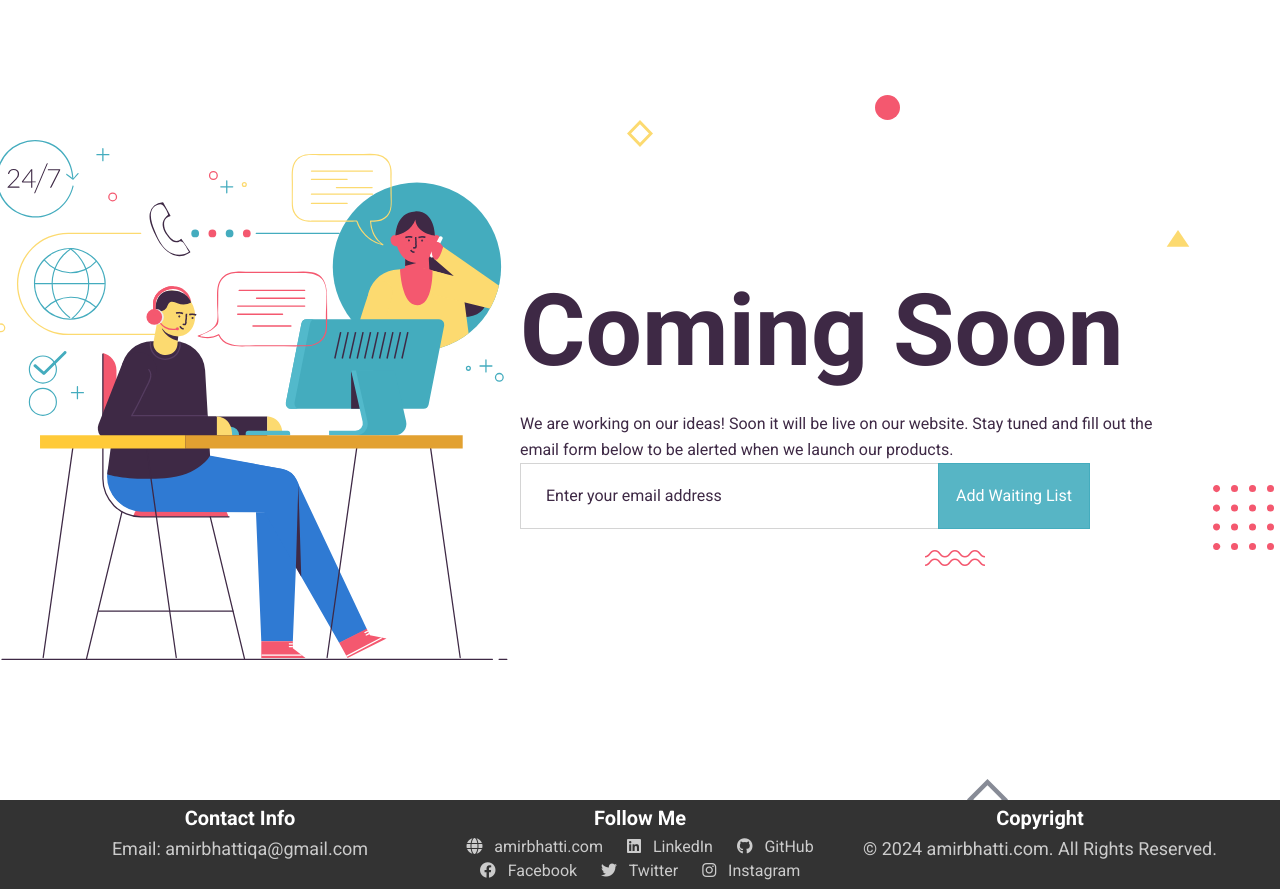
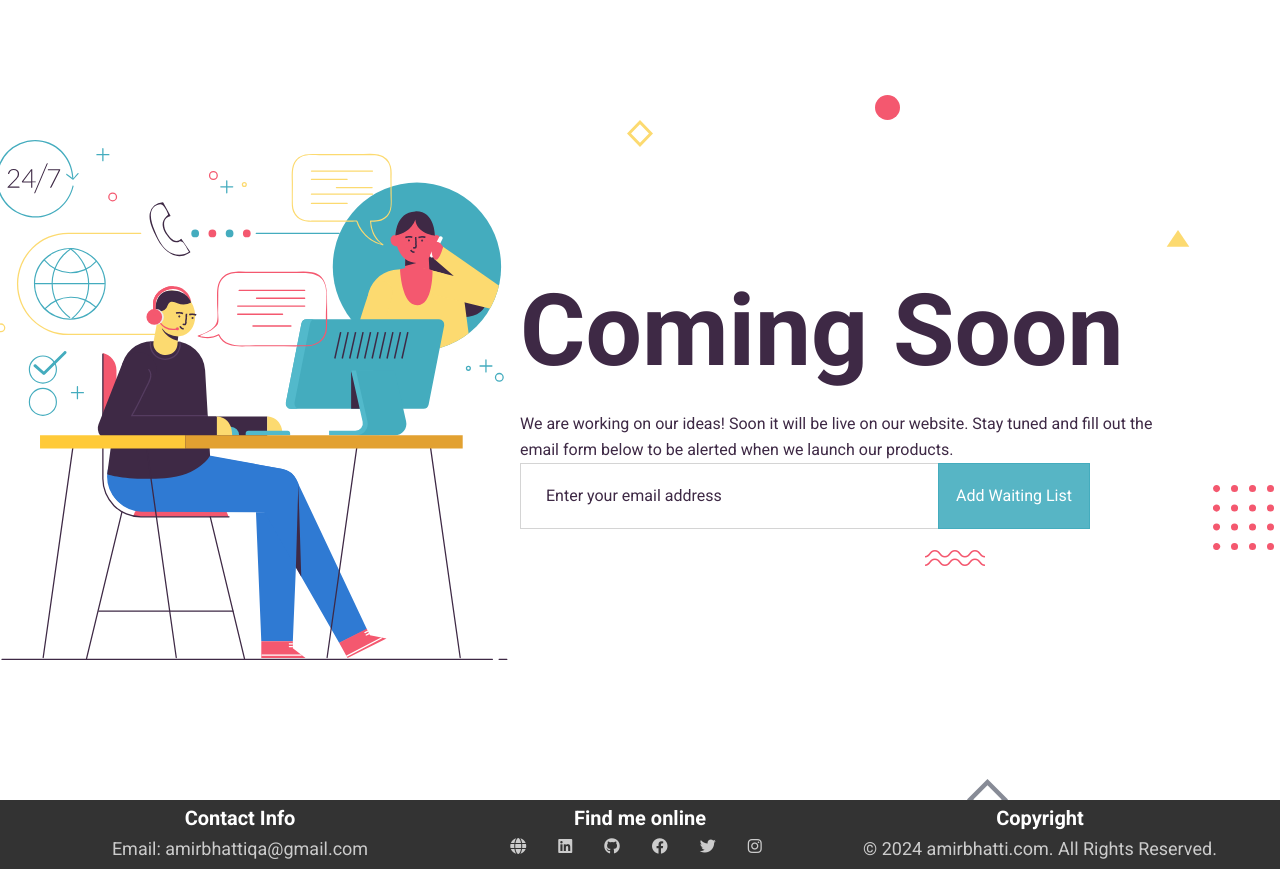
Before and after one commit to askamirbhatti/amirbhatti, a plain HTML site: page index.html in a window 1280 px wide. Drawn offline with Linux system fonts and the light colour scheme.

Commit message:
Update index.html
update social links section

```diff
--- a/index.html
+++ b/index.html
@@ -75,13 +75,13 @@
                 <!-- <p>Phone: +92 314 4316 293</p> -->
             </div>
             <div class="footer-section">
-                <h5 class="footer-section-title">Follow Me</h5>
-                <a href="https://amirbhatti.com/" target="blank"><i class="fa fa-globe"></i> amirbhatti.com</a>
-                <a href="https://www.linkedin.com/in/askamirbhatti/" target="blank"><i class="fab fa-linkedin"></i> LinkedIn</a>
-                <a href="https://github.com/askamirbhatti" target="blank"><i class="fab fa-github"></i> GitHub</a>
-                <a href="https://web.facebook.com/iamaamirbhatti" target="blank"><i class="fab fa-facebook"></i> Facebook</a>
-                <a href="https://x.com/askamirbhatti" target="blank"><i class="fab fa-twitter"></i> Twitter</a>
-                <a href="https://www.instagram.com/askamirbhatti/" target="blank"><i class="fab fa-instagram"></i> Instagram</a>
+                <h5 class="footer-section-title">Find me online</h5>
+                <a href="https://amirbhatti.com/" target="blank" title="website"><i class="fa fa-globe"></i></a>
+                <a href="https://www.linkedin.com/in/askamirbhatti/" target="blank" title="LinkedIn"><i class="fab fa-linkedin"></i></a>
+                <a href="https://github.com/askamirbhatti" target="blank" title="GitHub"><i class="fab fa-github"></i></a>
+                <a href="https://web.facebook.com/iamaamirbhatti" target="blank" title="Facebook"><i class="fab fa-facebook"></i></a>
+                <a href="https://x.com/askamirbhatti" target="blank" title="Twitter"><i class="fab fa-twitter"></i></a>
+                <a href="https://www.instagram.com/askamirbhatti/" target="blank" title="Instagram"><i class="fab fa-instagram"></i></a>
             </div>
             <div class="footer-section">
                 <h5 class="footer-section-title">Copyright</h5>
```
